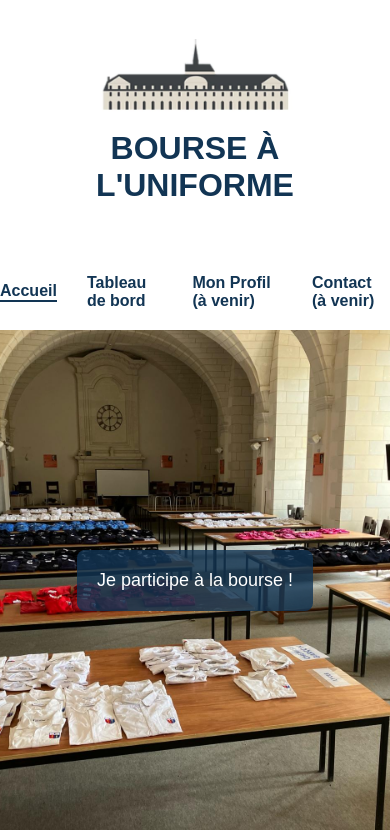
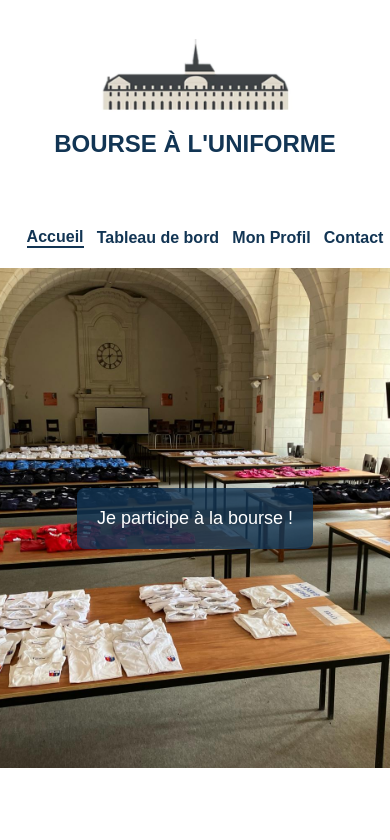
Before and after one commit to Abbaye-De-Pontlevoy/buplv, a Next.js app: page / in a window 390 px wide. Shown: the top 840 px of the page. Built offline with nearby package versions, Linux system fonts and the light colour scheme; a web font is replaced by a local one.

Commit message:
first responsive

```diff
--- a/src/app/components/Article/ArticleList/ArticleList.jsx
+++ b/src/app/components/Article/ArticleList/ArticleList.jsx
@@ -2,6 +2,7 @@ import { ArticleDisplay } from "./ArticleDisplay";
 
 const ArticleList = ({ articleList, callAfterDelete }) => {
   return (
+    <div className="overFlowSlider">
     <table id="articleTable">
       <thead>
         <tr>
@@ -23,6 +24,8 @@ const ArticleList = ({ articleList, callAfterDelete }) => {
         ))}
       </tbody>
     </table>
+
+    </div>
   );
 };
 
--- a/src/app/components/Article/ArticleList/styles.css
+++ b/src/app/components/Article/ArticleList/styles.css
@@ -26,6 +26,11 @@
   color: white !important;
 }
 
+.overFlowSlider {
+	width: 100%;
+	overflow-x: auto;
+}
+
 #articleTable{
 	min-width: 700px;
 	margin-left: auto;
--- a/src/app/components/Menu/Menu.jsx
+++ b/src/app/components/Menu/Menu.jsx
@@ -4,8 +4,8 @@ const Menu = ({current}) => {
 	const menuContent = [
 		{ name: 'Accueil', path: '/' },
 		{ name: 'Tableau de bord', path: '/dashboard' },
-		{ name: 'Mon Profil (à venir)', path: '/profil' },
-		{ name: 'Contact (à venir)', path: '/contact' },
+		{ name: 'Mon Profil', path: '/profil' },
+		{ name: 'Contact', path: '/contact' },
 	];
 
 	return (
--- a/src/app/components/Menu/styles.css
+++ b/src/app/components/Menu/styles.css
@@ -7,7 +7,8 @@
   align-items: center;
   gap: 30px;
   width: 100%;
-  margin: 20px;
+  margin: 10px;
+	padding: 10px;
 }
 
 .menuSpan a{
@@ -26,3 +27,12 @@
 	height: 2px;
 	background-color: var(--main-blue);
 }
+
+@media (max-width: 400px) {
+	.menuSpan{
+		justify-content: space-around;
+		gap: 0px;
+		text-align: center;
+	}
+
+}
--- a/src/app/globals.css
+++ b/src/app/globals.css
@@ -28,10 +28,7 @@ button {
   padding: 10px 20px;
   border-radius: 8px;
 
-  background-color: rgba(
-    var(--main-blue-rgb),
-    0.8
-  );
+  background-color: rgba(var(--main-blue-rgb), 0.8);
 
   font-size: large;
   color: white;
@@ -47,7 +44,6 @@ button:disabled {
   opacity: 0.5;
   cursor: not-allowed;
 }
-
 
 .formulaire {
   display: flex;
@@ -66,34 +62,35 @@ form input {
   width: 100%;
 }
 
-
-h1{
+h1 {
   font-size: 2em;
 }
 
-h3{
+h3 {
   align-self: flex-start;
 }
 
-.formTitle{
-  padding: 30px
+.formTitle {
+  padding: 30px;
 }
 
-span{
+span {
   display: flex;
   flex-direction: row;
   align-items: center;
   gap: 5px;
   width: 100%;
+  align-self: flex-start;
 }
 
-.mainContainer{
+.mainContainer {
   display: flex;
   flex-direction: column;
+  align-items: center;
   gap: 20px;
 }
 
-.formContainer{
+.formContainer {
   display: flex;
   flex-direction: column;
   justify-content: center;
@@ -104,25 +101,42 @@ span{
   box-shadow: 0px 0px 10px 0px rgba(0, 0, 0, 0.5);
   border-radius: 8px;
   padding: 20px;
+
 }
 
-.formContainer form{
+.formContainer form {
   padding: 0px;
 }
 
-.errorMessage{
+.errorMessage {
   color: red;
   text-align: center;
   padding-bottom: 10px;
 }
 
-table{
+table {
   width: 100%;
   border-collapse: collapse;
   padding: 20px;
 }
 
-th, td {
+th,
+td {
   text-align: left;
   vertical-align: middle;
 }
+
+@media (max-width: 400px) {
+  .mainContainer {
+    width: 95%;
+  }
+
+  .formContainer {
+    width: 90%;
+  }
+
+  h1 {
+    font-size: 1.5em;
+    text-align: center;
+  }
+}
--- a/src/app/login/styles.css
+++ b/src/app/login/styles.css
@@ -0,0 +1,3 @@
+.mainContainer{
+	padding-bottom: 50px;
+}
--- a/src/app/page.module.css
+++ b/src/app/page.module.css
@@ -204,7 +204,7 @@
 }
 
 /* Tablet and Smaller Desktop */
-@media (min-width: 701px) and (max-width: 1120px) {
+@media (max-width: 701px) and (max-width: 1120px) {
   .grid {
     grid-template-columns: repeat(2, 50%);
   }
--- a/src/app/register/styles.css
+++ b/src/app/register/styles.css
@@ -1,3 +1,7 @@
+.mainContainer{
+	padding-bottom: 50px;
+}
+
 #registerMainContainer{
 	width: 500px;
 }
--- a/src/middleware.js
+++ b/src/middleware.js
@@ -8,12 +8,12 @@ export async function middleware( request ) {
   if(isConnected) {
     const restrictedPaths = ['/login', '/register'];
     if (restrictedPaths.includes(request.nextUrl.pathname)) {
-      return NextResponse.redirect("https://" + process.env.NEXT_PUBLIC_VERCEL_URL + '/dashboard');
+      return NextResponse.redirect(process.env.NEXT_PUBLIC_VERCEL_URL + '/dashboard');
     }
   }else{
     const restrictedPaths = ['/dashboard', '/profil'];
     if (restrictedPaths.includes(request.nextUrl.pathname)) {
-      return Response.redirect("https://" + process.env.NEXT_PUBLIC_VERCEL_URL + '/login');
+      return Response.redirect(process.env.NEXT_PUBLIC_VERCEL_URL + '/login');
     }
   }
 
```
Also changed, not shown: src/app/dashboard/page.jsx (+3 -5 lines), src/app/dashboard/styles.css (+8 -4 lines). Lines whose indentation alone changed are shown as unchanged.
